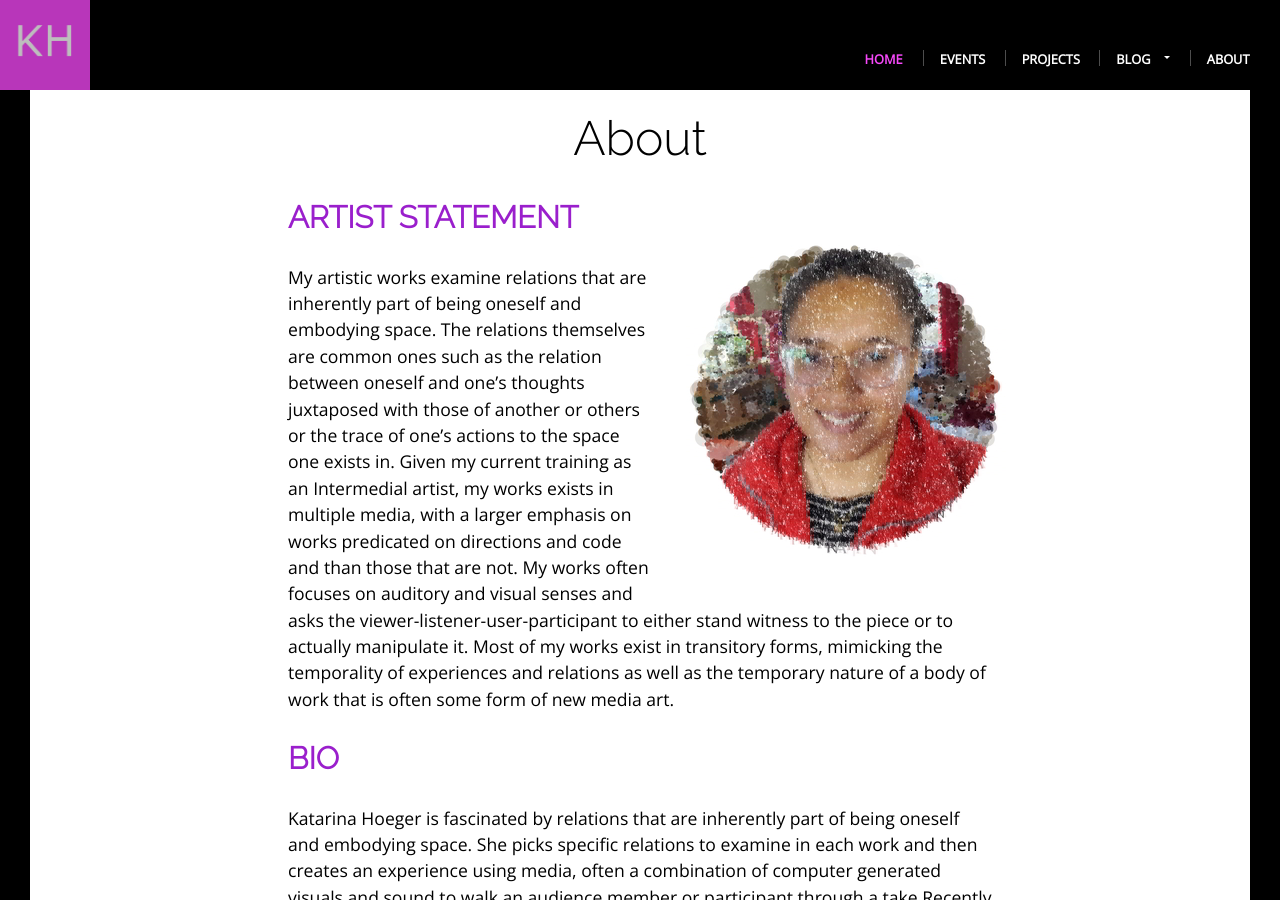
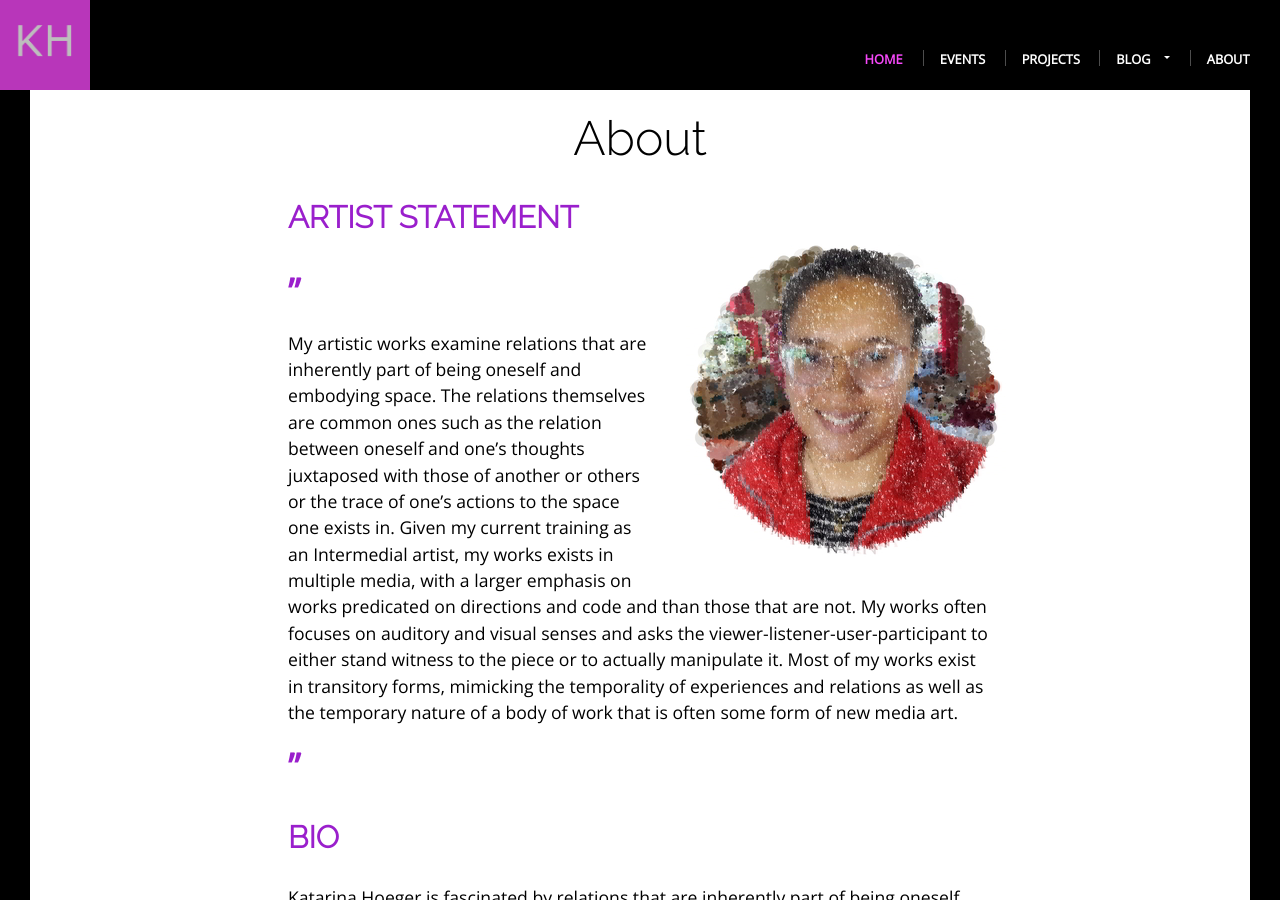
Before and after one commit to khoeger/khoeger.github.io, a Jekyll site: the page built from about/index.html, in a window 1280 px wide and 900 px high. Built offline with Jekyll 4.4.1, drawn with Linux system fonts in a browser that asks for light colours.

Commit message:
Add fancy quotation marks into about

```diff
--- a/about/about.md
+++ b/about/about.md
@@ -1,6 +1,8 @@
 ![Katarina Hoeger smiling, wearing pink glasses and a red shirt. The image is not a photo, but a composite picture made up of letters and circles.]({{ "assets/img/portrait/katarina_hoeger_merged__2022_1_10_17_20_circle_0.05_320x320_82KiB.jpg" | absolute_url}}){: .pull-right }
 
 ## Artist Statement
+<span>"</span>
+
 My artistic works examine relations that are inherently part of being oneself
 and embodying space. The relations themselves are common ones
 such as the relation between oneself and one’s thoughts juxtaposed with
@@ -13,6 +15,8 @@ to either stand witness to the piece or to actually manipulate
 it. Most of my works exist in transitory forms, mimicking the temporality
 of experiences and relations as well as the temporary nature of a body
 of work that is often some form of new media art.
+
+<span>"</span>
 
 ## Bio
 Katarina Hoeger is fascinated by relations that are inherently part of being
--- a/stylings/main.css
+++ b/stylings/main.css
@@ -757,6 +757,14 @@ h4 {
   width: 85vw;
   height: 85vh;
 }
+.about-content span{
+  font-weight: bold;
+  text-transform: uppercase;
+  color: var(--kh-headers);
+  text-align: left;
+  margin: 1em 0em;
+  font-size: 2em;
+}
 
 /* DROPDOWN STYLES */
 .dropdown {
```
